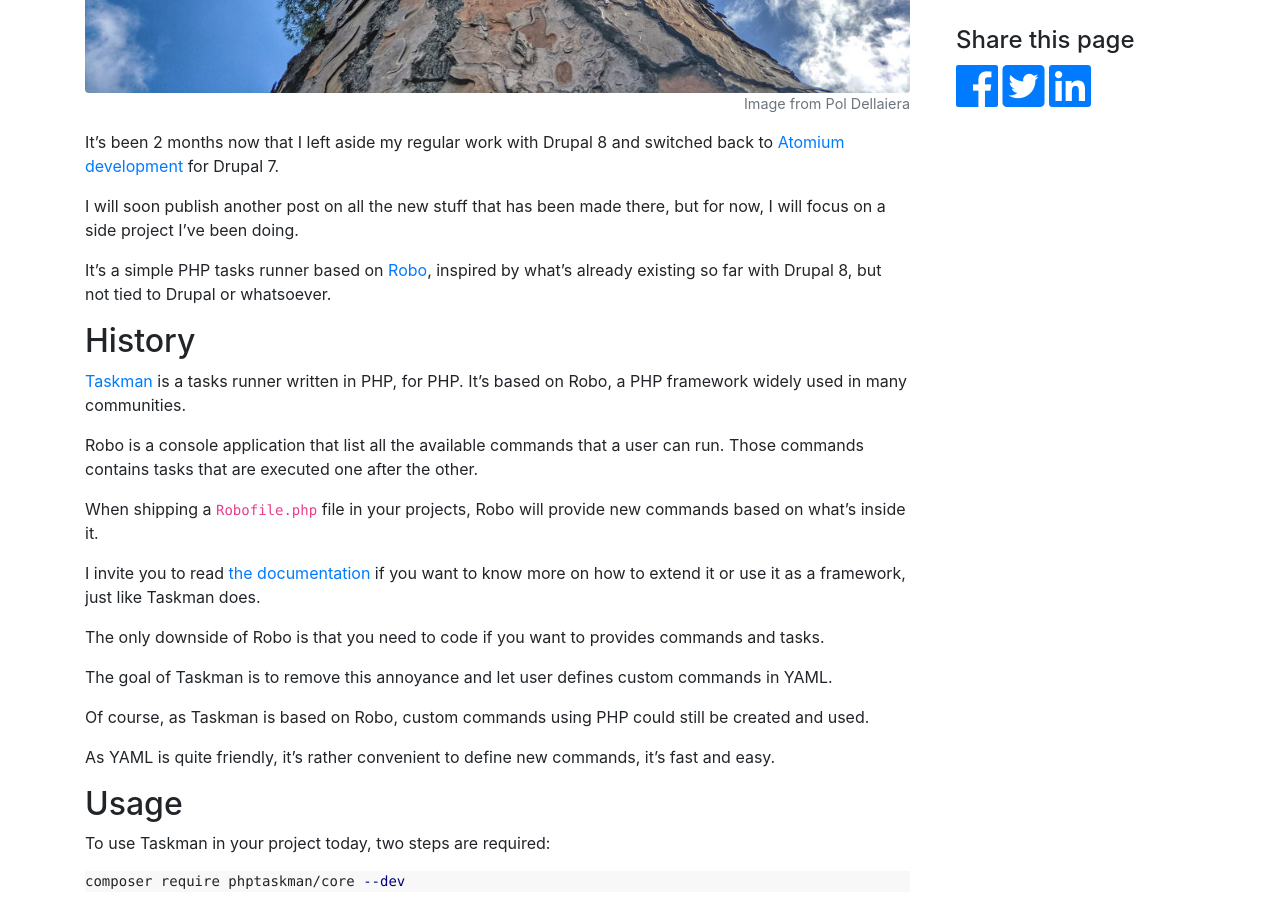
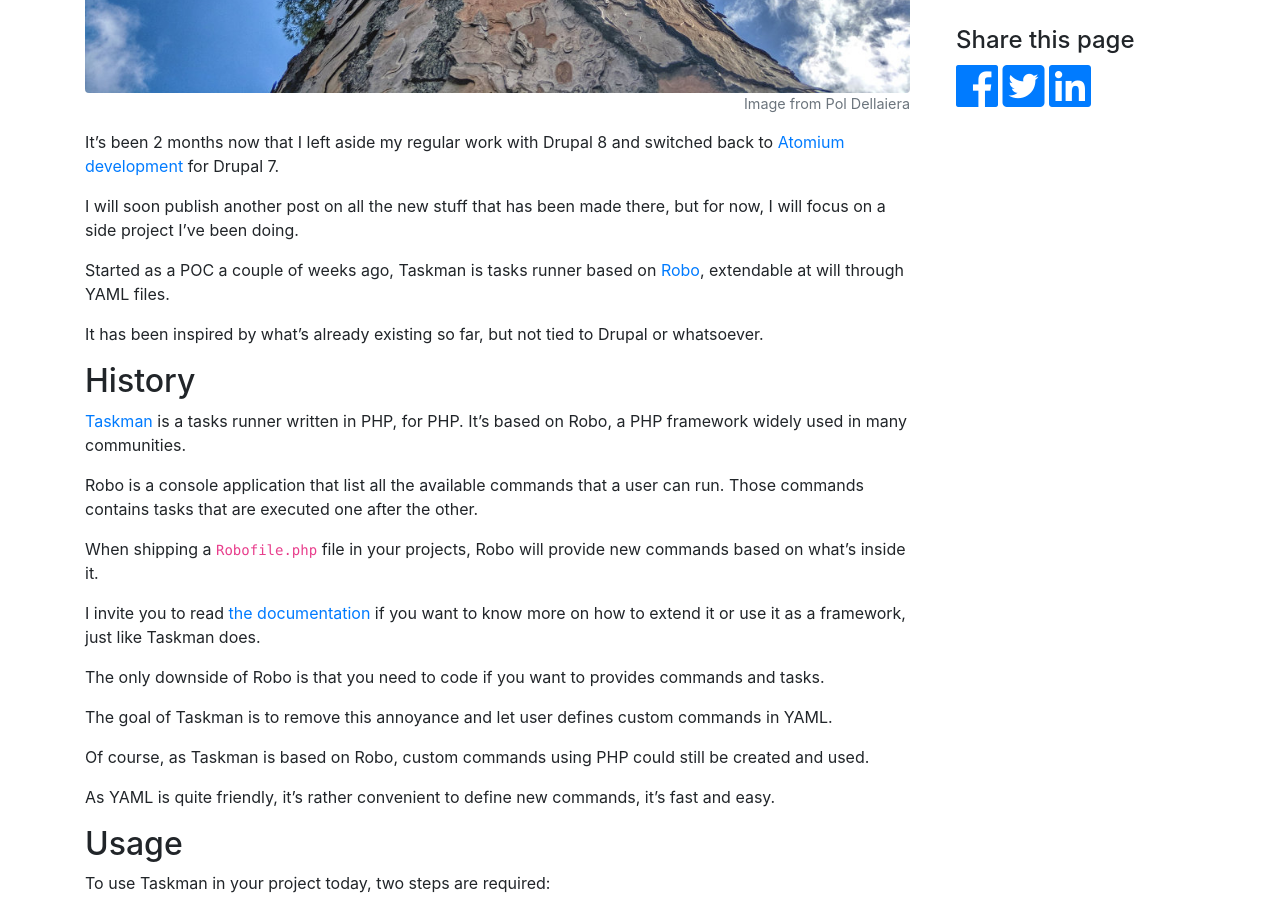
Before and after one commit to drupol/not-a-number.io, a Jekyll site: the page built from _posts/dev/2019-04-21-php-taskman-a-friendly-tasks-runner.md, in a window 1280 px wide and 900 px high, scrolled down 726 px. Built offline with Jekyll 4.4.1, drawn with Linux system fonts in a browser that asks for light colours; nearby versions of some CDN libraries; comment, search, counter and statistics services are not loaded; some of the changed text lies outside the part shown.

Commit message:
Wording.

```diff
--- a/_posts/dev/2019-04-21-php-taskman-a-friendly-tasks-runner.md
+++ b/_posts/dev/2019-04-21-php-taskman-a-friendly-tasks-runner.md
@@ -12,7 +12,9 @@
 
 I will soon publish another post on all the new stuff that has been made there, but for now, I will focus on a side project I've been doing.
 
-It's a simple PHP tasks runner based on [Robo](https://robo.li/), inspired by what's already existing so far with Drupal 8, but not tied to Drupal or whatsoever.
+Started as a POC a couple of weeks ago, Taskman is tasks runner based on [Robo](https://robo.li/), extendable at will through YAML files.
+
+It has been inspired by what's already existing so far, but not tied to Drupal or whatsoever.
 
 <!--break-->
 
```
Also changed, not shown: other parts of _posts/dev/2019-04-21-php-taskman-a-friendly-tasks-runner.md (+1 -1 lines).
